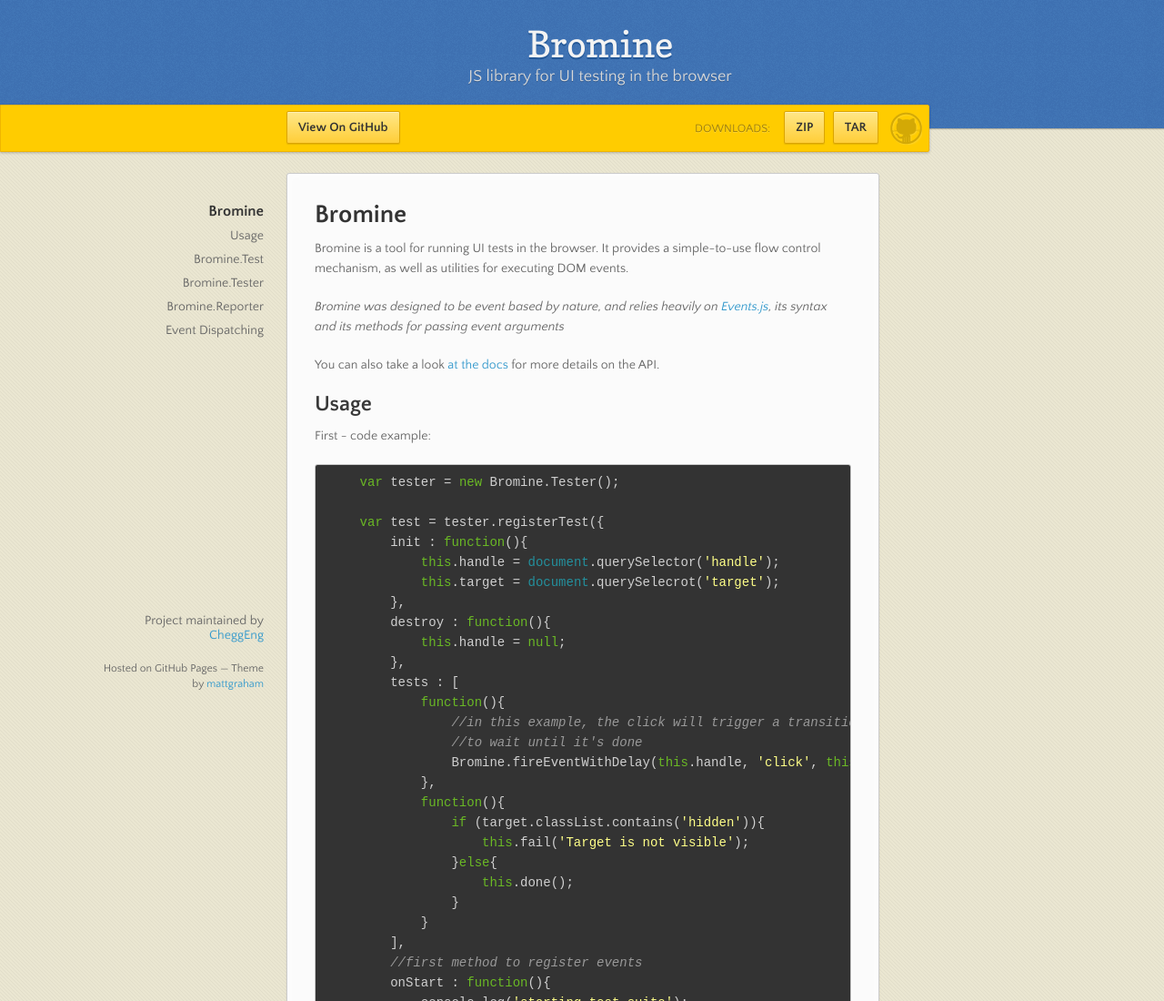
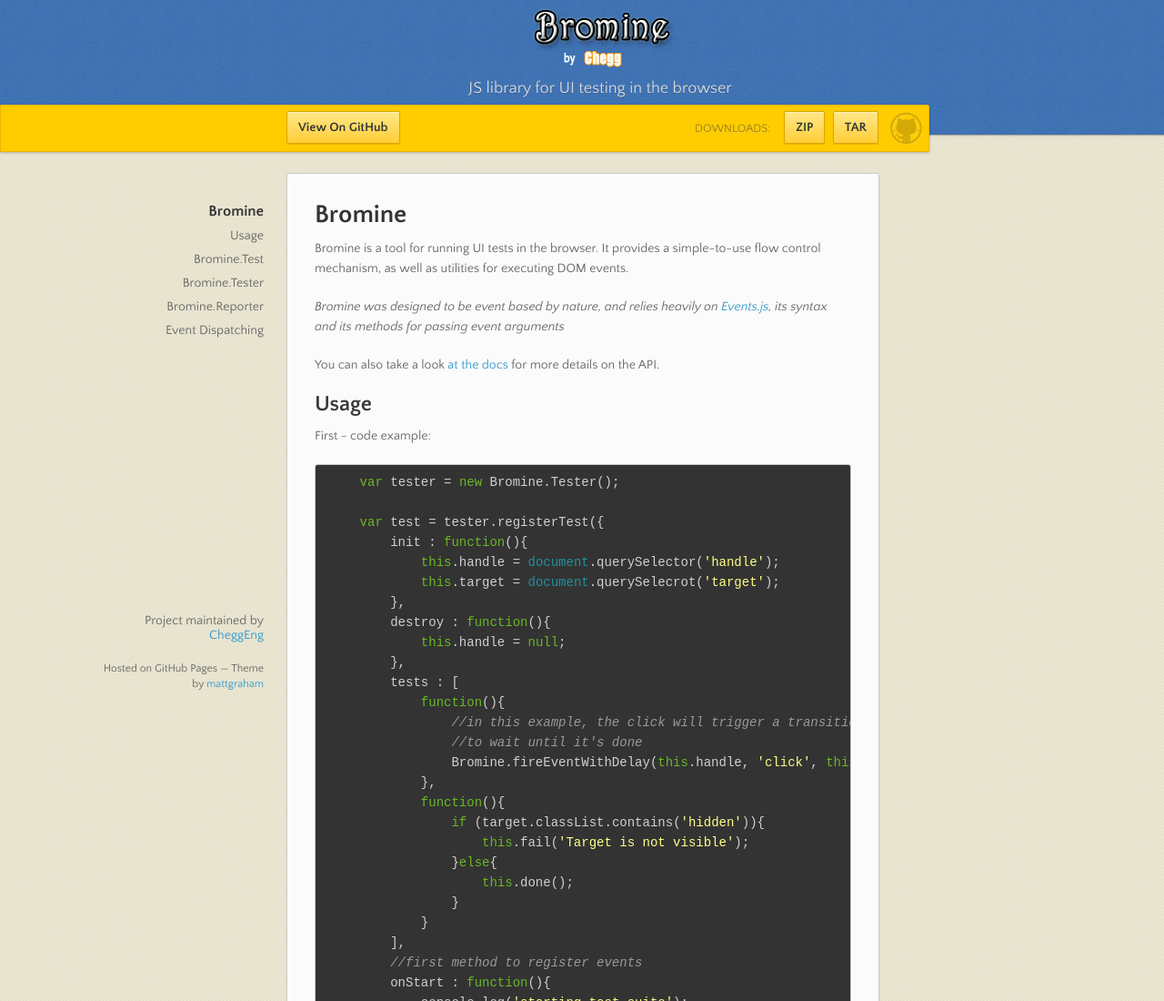
Before and after one commit to CheggEng/Bromine, a plain HTML site: page index.html in a window 1280 px wide. Shown: the top 1100 px of the page at 91% size. Drawn offline with nearby package versions, Linux system fonts and the light colour scheme.

Commit message:
added bromine logo

```diff
--- a/index.html
+++ b/index.html
@@ -17,7 +17,7 @@
   <body>
 
       <header>
-        <h1>Bromine</h1>
+      <h1><img src='images/bromine-logo.png' alt='Bromine by Chegg'/></h1>
         <p>JS library for UI testing in the browser</p>
       </header>
 
--- a/stylesheets/styles.css
+++ b/stylesheets/styles.css
@@ -651,7 +651,7 @@ dt {
 }
 
 header {
-  padding: 25px 20px 40px 20px;
+  padding: 5px 20px 40px 20px;
   margin: 0;
   position: fixed;
   top: 0;
```
Also changed, not shown: images/bromine-logo.png (added).
